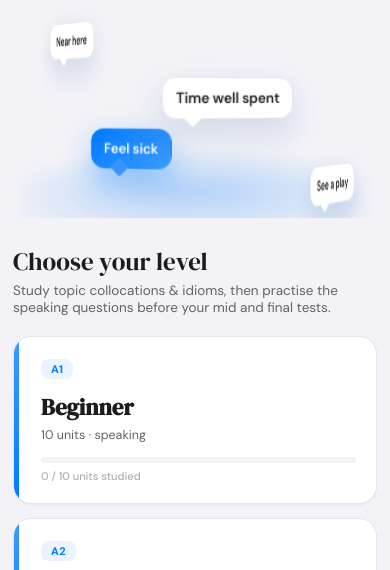
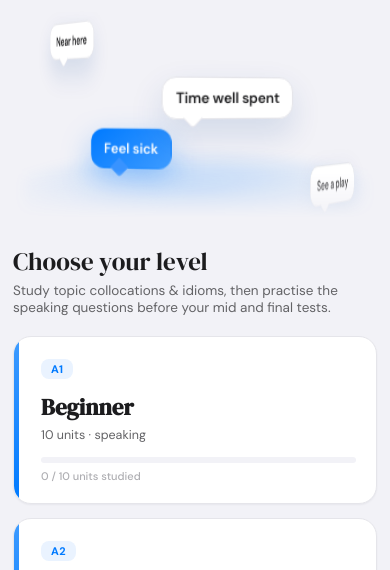
Before and after one commit to sevenineuz/speakingprogramme, a plain HTML site: page Sevenine_GE_Speaking_Platform.html in a window 390 px wide. Shown: the part 221-791 px from the top of the page. Drawn offline with nearby package versions, Linux system fonts and the light colour scheme.

Commit message:
Fade the hero into the level section instead of cutting it off
The hero stage only faded its left and right edges. The blue floor glow under
the phrase bubbles reaches the bottom of the stage, so it ended in a hard
horizontal line just above "Choose your level". The stage now fades on all four
sides, and the glow melts into the page background on desktop and phone.

Co-Authored-By: Claude Opus 5.5 (1M context) <noreply@anthropic.com>

```diff
--- a/Sevenine_GE_Speaking_Platform.html
+++ b/Sevenine_GE_Speaking_Platform.html
@@ -116,8 +116,14 @@ body{
      the stage, and a mask only hides them visually. Without it the page scrolls sideways on
      a phone. Safe to clip here: perspective/preserve-3d live on the children, not this box. */
   overflow:hidden;
-  -webkit-mask-image:linear-gradient(90deg,transparent,#000 5%,#000 95%,transparent);
-  mask-image:linear-gradient(90deg,transparent,#000 5%,#000 95%,transparent);
+  /* fade all four edges, not just the sides: the floor glow reaches the bottom of the
+     stage, and without a vertical fade it ends in a hard line above "Choose your level" */
+  -webkit-mask-image:linear-gradient(90deg,transparent,#000 5%,#000 95%,transparent),
+                     linear-gradient(180deg,transparent,#000 8%,#000 78%,transparent);
+  -webkit-mask-composite:source-in;
+  mask-image:linear-gradient(90deg,transparent,#000 5%,#000 95%,transparent),
+             linear-gradient(180deg,transparent,#000 8%,#000 78%,transparent);
+  mask-composite:intersect;
 }
 .hero-3d{position:absolute; inset:0; perspective:1000px; perspective-origin:50% 44%;}
 .hero-tilt{position:absolute; inset:0; transform-style:preserve-3d; will-change:transform;}
```
